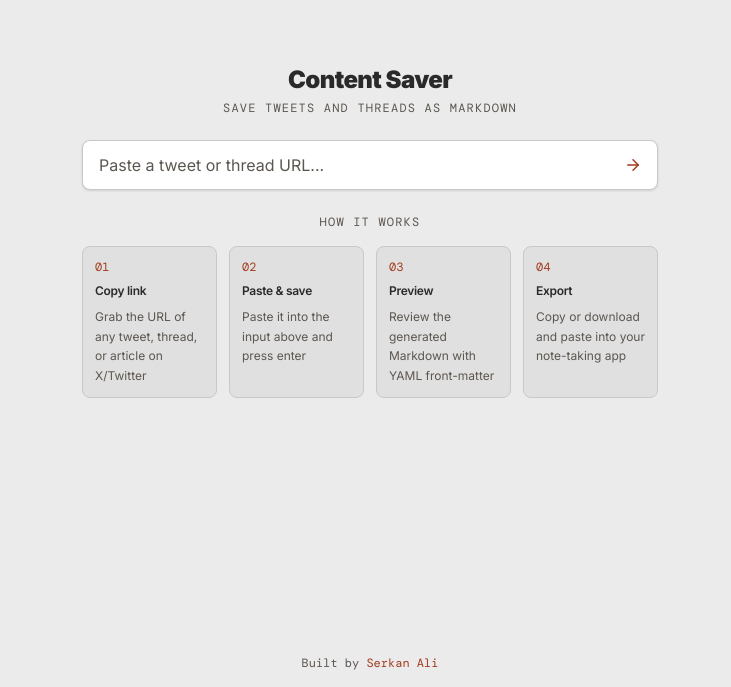
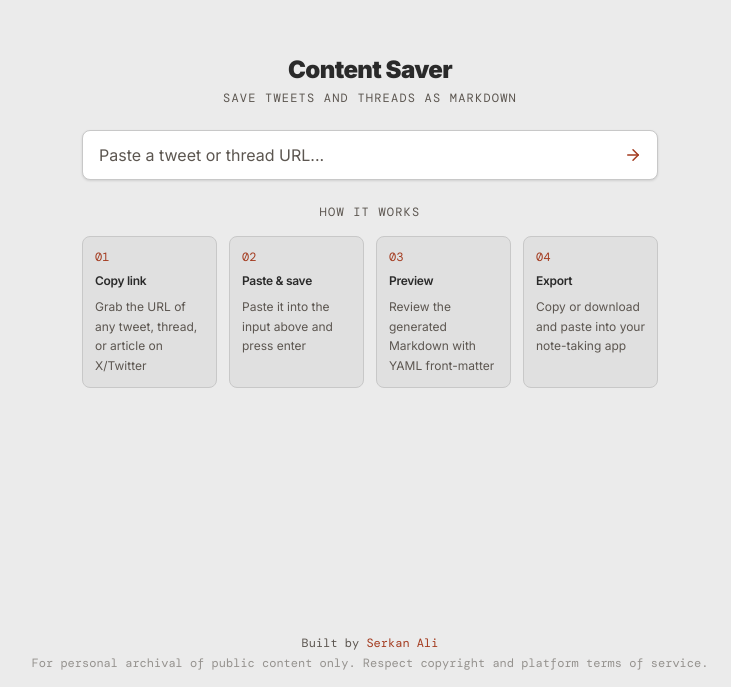
Before and after one commit to serkansabriali/content-saver, a Next.js app: page / in a window 1280 px wide. Shown: the part 113-800 px from the top of the page, without its empty margins (270-1001 px from the left). Built offline with nearby package versions, Linux system fonts and the light colour scheme; a web font is replaced by a local one.

Commit message:
licence added to the project

```diff
--- a/components/TweetForm.tsx
+++ b/components/TweetForm.tsx
@@ -129,7 +129,7 @@ export default function TweetForm() {
             )}
           </div>
         </div>
-        <footer className="shrink-0 py-4 text-center">
+        <footer className="shrink-0 py-4 text-center flex flex-col gap-1">
           <p className="text-xs text-mid font-mono">
             Built by{" "}
             <a
@@ -140,6 +140,9 @@ export default function TweetForm() {
             >
               Serkan Ali
             </a>
+          </p>
+          <p className="text-xs text-mid/60 font-mono">
+            For personal archival of public content only. Respect copyright and platform terms of service.
           </p>
         </footer>
       </div>
@@ -178,7 +181,7 @@ export default function TweetForm() {
             </div>
           )}
         </div>
-        <footer className="shrink-0 py-2">
+        <footer className="shrink-0 py-2 flex flex-col gap-1">
           <p className="text-xs text-mid font-mono">
             Built by{" "}
             <a
@@ -189,6 +192,9 @@ export default function TweetForm() {
             >
               Serkan Ali
             </a>
+          </p>
+          <p className="text-xs text-mid/60 font-mono">
+            For personal archival of public content only. Respect copyright and platform terms of service.
           </p>
         </footer>
       </div>
--- a/package.json
+++ b/package.json
@@ -2,6 +2,7 @@
   "name": "content-saver",
   "version": "0.1.0",
   "private": true,
+  "license": "MIT",
   "scripts": {
     "dev": "next dev --turbopack",
     "build": "next build",
```
Also changed, not shown: 1 other file (tests, documents, lock files or other folders).
